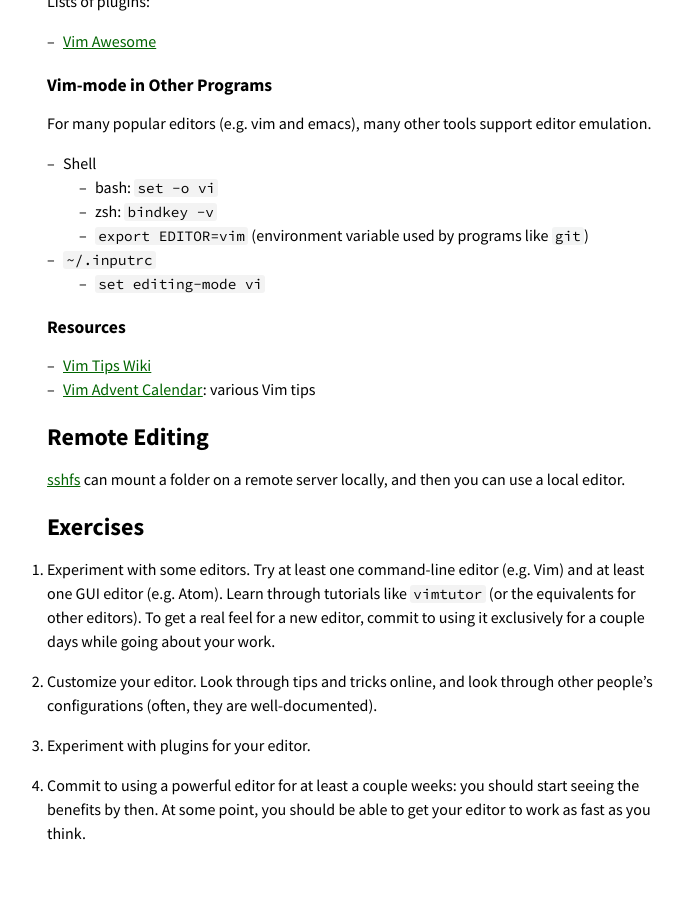
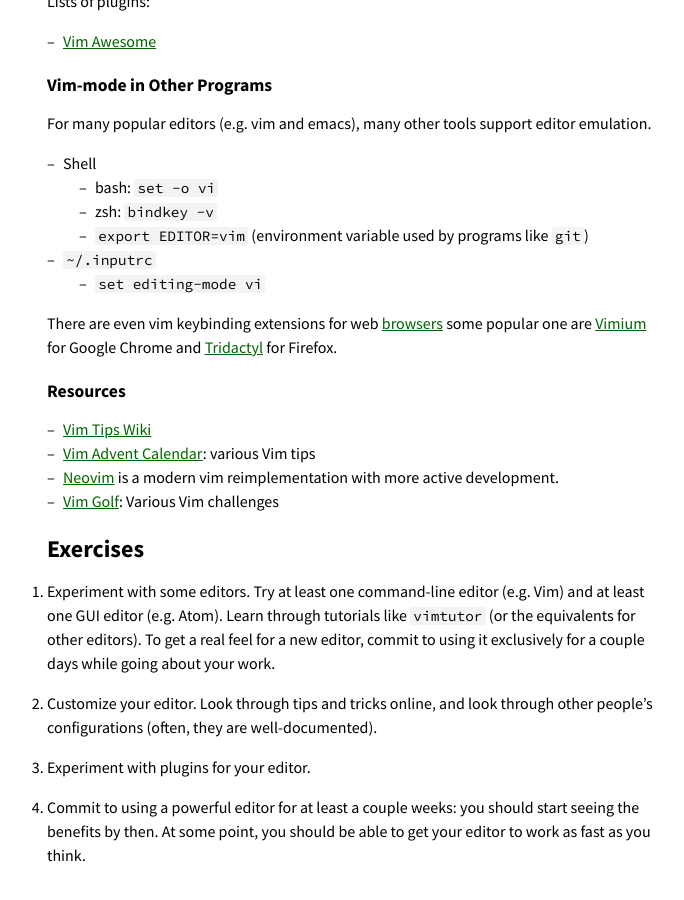
Before and after one commit to missing-semester-cn/missing-semester-cn.github.io, a Jekyll site: the page built from editors.md, in a window 1280 px wide and 900 px high, scrolled down 5703 px. Shown: the whole window, without its empty margins (289-973 px from the left). Built offline with Jekyll 4.4.1, drawn with Linux system fonts in a browser that asks for light colours; before the commit the page ends 6581 px from its top, so only the background shows below that.

Commit message:
Minor comments about editors

```diff
--- a/editors.md
+++ b/editors.md
@@ -273,15 +273,15 @@
 - `~/.inputrc`
     - `set editing-mode vi`
 
+There are even vim keybinding extensions for web [browsers](http://vim.wikia.com/wiki/Vim_key_bindings_for_web_browsers) some popular one are [Vimium](https://chrome.google.com/webstore/detail/vimium/dbepggeogbaibhgnhhndojpepiihcmeb?hl=en) for Google Chrome and [Tridactyl](https://github.com/tridactyl/tridactyl) for Firefox.
+
+
 ## Resources
 
 - [Vim Tips Wiki](http://vim.wikia.com/wiki/Vim_Tips_Wiki)
 - [Vim Advent Calendar](https://vimways.org/2018/): various Vim tips
-
-# Remote Editing
-
-[sshfs](https://github.com/libfuse/sshfs) can mount a folder on a remote server
-locally, and then you can use a local editor.
+- [Neovim](https://neovim.io/) is a modern vim reimplementation with more active development.
+- [Vim Golf](http://www.vimgolf.com/): Various Vim challenges
 
 {% comment %}
 # Resources
```
